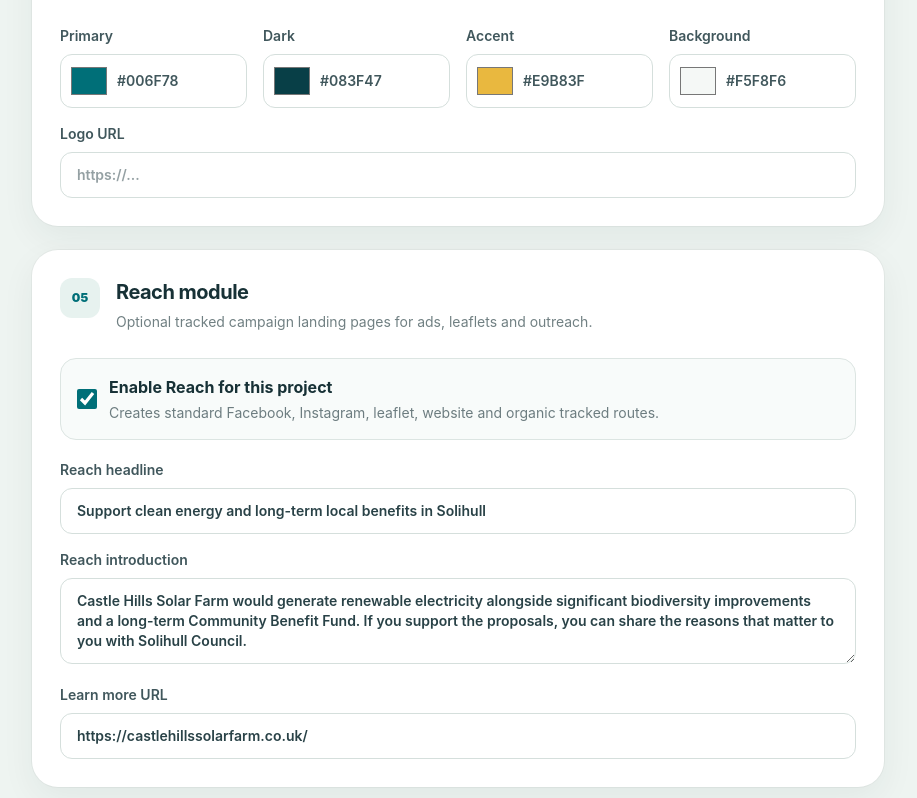
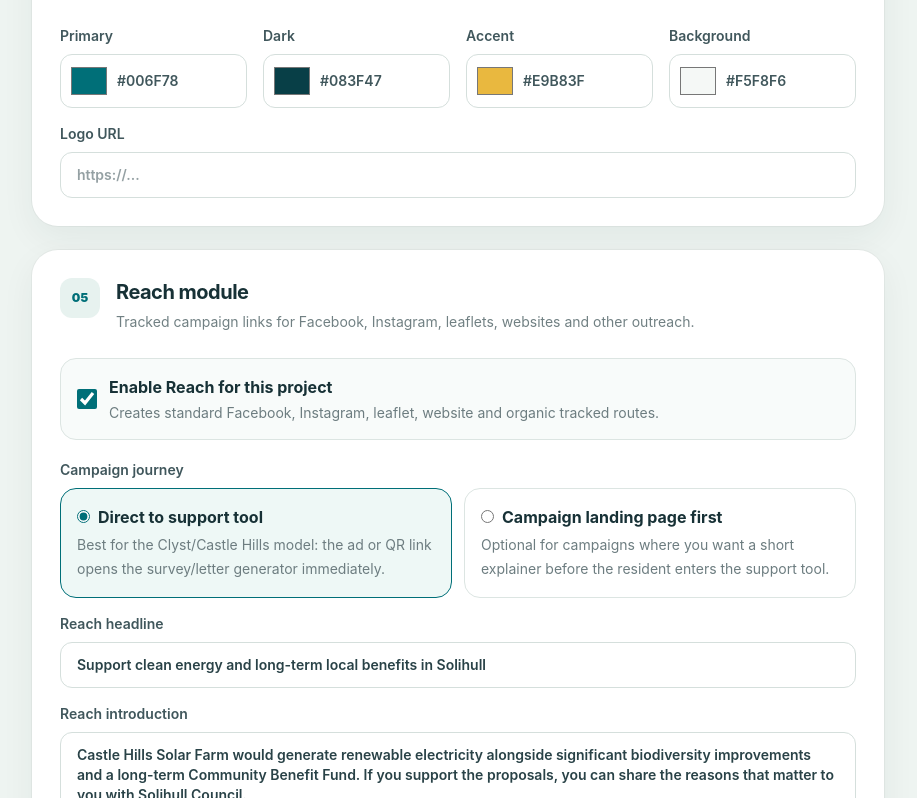
Before and after one commit to JakeWDevComms/Support-Gen, a Next.js app: page /admin/projects/castle-hills-solar/edit in a window 1280 px wide. Shown: the part 1797-2595 px from the top of the page, without its empty margins (0-917 px from the left). Built offline with nearby package versions, Linux system fonts and the light colour scheme; no server answers; the database is empty.

Commit message:
Make direct-to-tool the default Reach journey

```diff
--- a/src/components/project-editor.tsx
+++ b/src/components/project-editor.tsx
@@ -69,6 +69,7 @@ export function ProjectEditor({initial,databaseReady,mode}:Props){
   const [privacyEmail,setPrivacyEmail]=useState(initial?.privacy.contactEmail??"");
   const [status,setStatus]=useState<"draft"|"live">("draft");
   const [reachEnabled,setReachEnabled]=useState(Boolean(initial?.reach));
+  const [reachJourney,setReachJourney]=useState<"direct"|"landing">(initial?.reach?.campaigns?.[0]?.journey==="landing"?"landing":"direct");
   const [reachHeadline,setReachHeadline]=useState(initial?.reach?.headline??"");
   const [reachIntro,setReachIntro]=useState(initial?.reach?.intro??"");
   const [learnMoreUrl,setLearnMoreUrl]=useState(initial?.reach?.learnMoreUrl??"");
@@ -178,11 +179,11 @@ export function ProjectEditor({initial,databaseReady,mode}:Props){
         learnMoreUrl:learnMoreUrl||undefined,
         keyPoints:cleanBenefits.slice(0,3).map(item=>item.label),
         campaigns:[
-          {slug:"facebook-local",name:"Facebook – local audience",channel:"Meta",source:"facebook",medium:"paid_social",campaign:`${s}-facebook-local`},
-          {slug:"instagram-local",name:"Instagram – local audience",channel:"Meta",source:"instagram",medium:"paid_social",campaign:`${s}-instagram-local`},
-          {slug:"leaflet-qr",name:"Leaflet QR",channel:"Print",source:"leaflet",medium:"qr",campaign:`${s}-leaflet`},
-          {slug:"client-website",name:"Client website",channel:"Website",source:"client-website",medium:"referral",campaign:`${s}-client-website`},
-          {slug:"organic-social",name:"Organic social",channel:"Social",source:"organic-social",medium:"social",campaign:`${s}-organic`}
+          {slug:"facebook-local",name:"Facebook – local audience",channel:"Meta",journey:reachJourney,source:"facebook",medium:"paid_social",campaign:`${s}-facebook-local`},
+          {slug:"instagram-local",name:"Instagram – local audience",channel:"Meta",journey:reachJourney,source:"instagram",medium:"paid_social",campaign:`${s}-instagram-local`},
+          {slug:"leaflet-qr",name:"Leaflet QR",channel:"Print",journey:reachJourney,source:"leaflet",medium:"qr",campaign:`${s}-leaflet`},
+          {slug:"client-website",name:"Client website",channel:"Website",journey:reachJourney,source:"client-website",medium:"referral",campaign:`${s}-client-website`},
+          {slug:"organic-social",name:"Organic social",channel:"Social",journey:reachJourney,source:"organic-social",medium:"social",campaign:`${s}-organic`}
         ]
       }:undefined,
       consultationCloses:consultationCloses||undefined,
@@ -277,12 +278,27 @@ export function ProjectEditor({initial,databaseReady,mode}:Props){
         <Field label="Logo URL"><input className={field} value={logoUrl} onChange={e=>setLogoUrl(e.target.value)} placeholder="https://..."/></Field>
       </Section>
 
-      <Section number="05" title="Reach module" description="Optional tracked campaign landing pages for ads, leaflets and outreach.">
+      <Section number="05" title="Reach module" description="Tracked campaign links for Facebook, Instagram, leaflets, websites and other outreach.">
         <label className="flex cursor-pointer items-center gap-3 rounded-2xl border border-[#dce5e2] bg-[#f8fbfa] p-4">
           <input type="checkbox" className="h-5 w-5 accent-[#006f78]" checked={reachEnabled} onChange={e=>setReachEnabled(e.target.checked)}/>
           <span><strong>Enable Reach for this project</strong><span className="mt-1 block text-sm text-[#6d7d80]">Creates standard Facebook, Instagram, leaflet, website and organic tracked routes.</span></span>
         </label>
         {reachEnabled?<div className="mt-5 space-y-4">
+          <div>
+            <p className="text-sm font-semibold text-[#40575c]">Campaign journey</p>
+            <div className="mt-2 grid gap-3 md:grid-cols-2">
+              <label className={`cursor-pointer rounded-2xl border p-4 transition ${reachJourney==="direct"?"border-[#006f78] bg-[#eef8f6]":"border-[#dce5e2] bg-white"}`}>
+                <input type="radio" name="reachJourney" value="direct" checked={reachJourney==="direct"} onChange={()=>setReachJourney("direct")} className="mr-2 accent-[#006f78]"/>
+                <strong>Direct to support tool</strong>
+                <span className="mt-1 block text-sm font-normal leading-6 text-[#6d7d80]">Best for the Clyst/Castle Hills model: the ad or QR link opens the survey/letter generator immediately.</span>
+              </label>
+              <label className={`cursor-pointer rounded-2xl border p-4 transition ${reachJourney==="landing"?"border-[#006f78] bg-[#eef8f6]":"border-[#dce5e2] bg-white"}`}>
+                <input type="radio" name="reachJourney" value="landing" checked={reachJourney==="landing"} onChange={()=>setReachJourney("landing")} className="mr-2 accent-[#006f78]"/>
+                <strong>Campaign landing page first</strong>
+                <span className="mt-1 block text-sm font-normal leading-6 text-[#6d7d80]">Optional for campaigns where you want a short explainer before the resident enters the support tool.</span>
+              </label>
+            </div>
+          </div>
           <Field label="Reach headline"><input className={field} value={reachHeadline} onChange={e=>setReachHeadline(e.target.value)} placeholder={`Support ${schemeName||"the proposals"}`}/></Field>
           <Field label="Reach introduction"><textarea rows={3} className={field} value={reachIntro} onChange={e=>setReachIntro(e.target.value)} placeholder="Short factual introduction to the campaign."/></Field>
           <Field label="Learn more URL"><input className={field} value={learnMoreUrl} onChange={e=>setLearnMoreUrl(e.target.value)} placeholder="https://projectwebsite.co.uk/"/></Field>
@@ -308,7 +324,7 @@ export function ProjectEditor({initial,databaseReady,mode}:Props){
           <Summary label="Client" value={clientName||"Not set"}/>
           <Summary label="Application" value={applicationReference||"Not set"}/>
           <Summary label="Support reasons" value={String(config.benefits.length)}/>
-          <Summary label="Reach" value={reachEnabled?"Enabled":"Off"}/>
+          <Summary label="Reach" value={reachEnabled?(reachJourney==="direct"?"Direct to tool":"Landing first"):"Off"}/>
         </div>
 
         <label className="mt-5 block text-sm font-semibold">Project status
```
